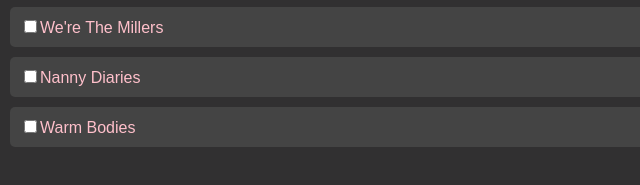
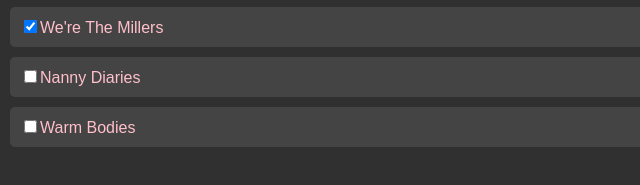
Before and after one commit to jstn-swm/movieList, a plain HTML site: page index.html in a window 1280 px wide. Shown: the part 211-396 px from the top of the page, 0-640 px from the left. Drawn offline with Linux system fonts and the light colour scheme.

Commit message:
checked we're the millers

```diff
--- a/index.html
+++ b/index.html
@@ -18,7 +18,7 @@
           </li>
         </ul>
       </li>
-      <li><input type="checkbox" />We're The Millers</li>
+      <li><input type="checkbox" checked />We're The Millers</li>
       <li><input type="checkbox" />Nanny Diaries</li>
       <li><input type="checkbox" />Warm Bodies</li>
     </ul>
```
